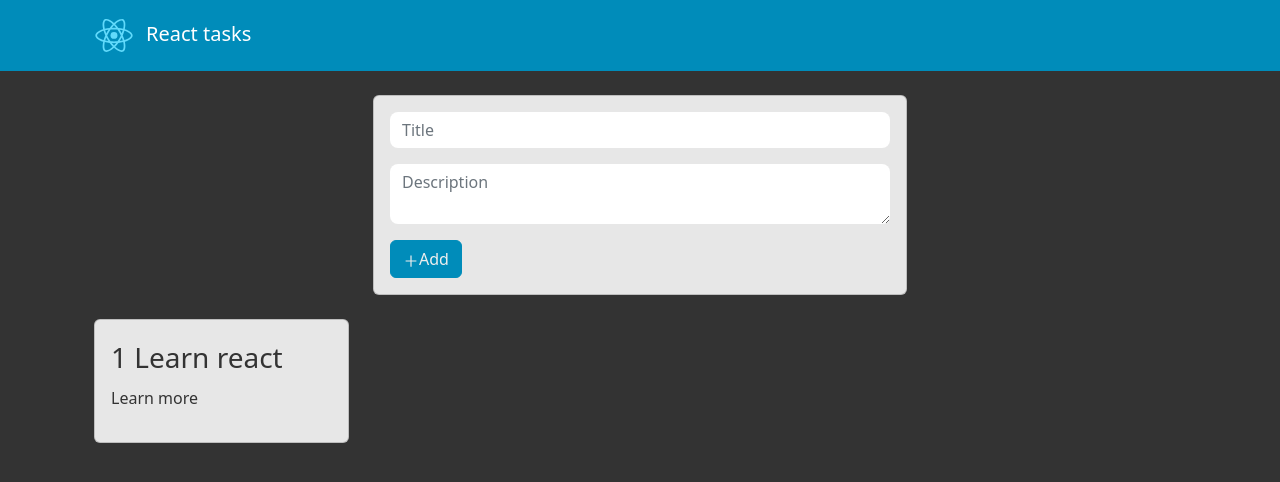
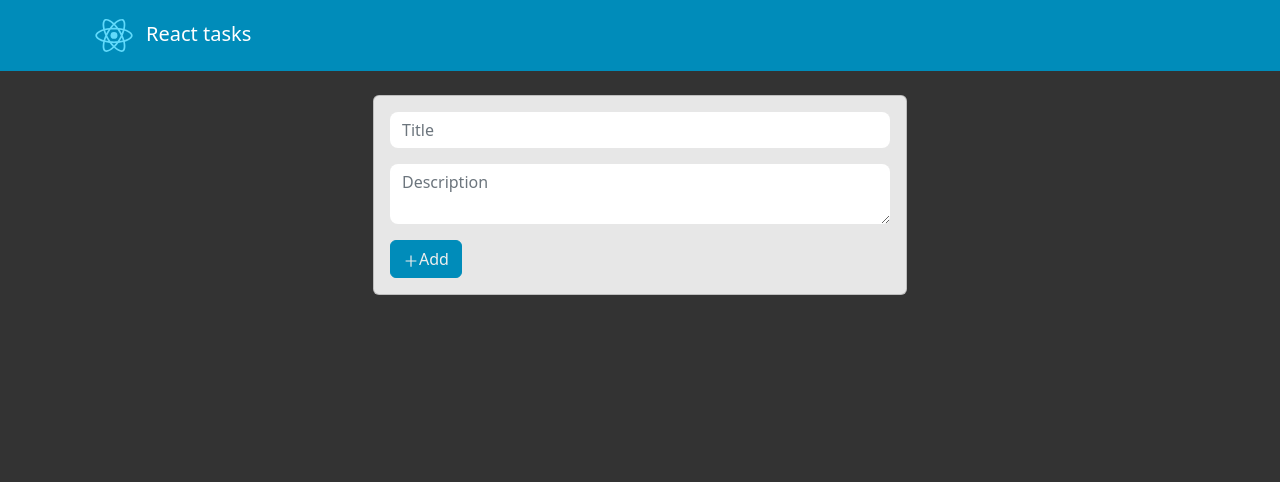
Before and after one commit to javiermartins/react-tasks, a React (Create React App) app: page / in a window 1280 px wide. Shown: the top 482 px of the page. Built offline with nearby package versions, Linux system fonts and the light colour scheme.

Commit message:
Persist data in localstorage

```diff
--- a/src/components/tasks/TaskCard.tsx
+++ b/src/components/tasks/TaskCard.tsx
@@ -18,7 +18,7 @@ export default function TaskCard({ task, editTask, deleteTask }: Props) {
     <div className="card card-body bg-secondary text-dark rounded-2 task-card">
       <div onClick={() => setShow(true)}>
         <div className="fs-3 mb-2">{task.id} {task.title}</div>
-        <p>{task.description}</p>
+        <p style={{ whiteSpace: "pre-wrap" }}>{task.description}</p>
       </div>
 
       <TaskModal task={task} editTask={editTask}
--- a/src/components/tasks/Tasks.tsx
+++ b/src/components/tasks/Tasks.tsx
@@ -1,36 +1,43 @@
-import { useState } from "react";
+import { useState, useEffect } from "react";
 import { Task } from "../../interfaces/Task.interface";
 import TaskForm from "./TaskForm";
 import TaskList from "./TaskList";
 import "./Tasks.scss";
 
 export default function Tasks() {
-  const [tasks, setTasks] = useState<Task[]>([
-    {
-      id: 1,
-      title: "Learn react",
-      description: "Learn more",
-      completed: false,
-    },
-  ]);
+  const [tasks, setTasks] = useState<Task[]>([]);
 
-  const addNewTask = (task: Task) =>
-    setTasks([...tasks, { ...task, id: tasks.length + 1 }]);
+  useEffect(() => {
+    let tasksLS = localStorage.getItem('tasks');
+    if(tasksLS) {
+      var parsedTasks = JSON.parse(tasksLS);
+      setTasks(parsedTasks);
+    }
+  }, [])
+
+  const addNewTask = (task: Task) => {
+    const newTasks = [...tasks, { ...task, id: tasks.length + 1 }];
+    localStorage.setItem('tasks', JSON.stringify(newTasks));
+    setTasks(newTasks);
+  }
 
   const deleteTask = (id: number) => {
-    setTasks(tasks.filter((task) => task.id !== id));
+    const validTasks = tasks.filter((task) => task.id !== id);
+    localStorage.setItem('tasks', JSON.stringify(validTasks));
+    setTasks(validTasks);
   };
 
   const editTask = (task: Task) => {
     var index = tasks.findIndex(x => x.id == task.id);
     tasks[index] = task;
+    localStorage.setItem('tasks', JSON.stringify(tasks));
     setTasks([...tasks]);
   };
 
   return (
     <main className="container p-4">
       <div className="row justify-content-center">
-        <div className="col-6 mb-4">
+        <div className="col-12 col-md-8 col-lg-6 mb-4">
           <TaskForm addNewTask={addNewTask} />
         </div>
         <div className="col-md-12">
```
